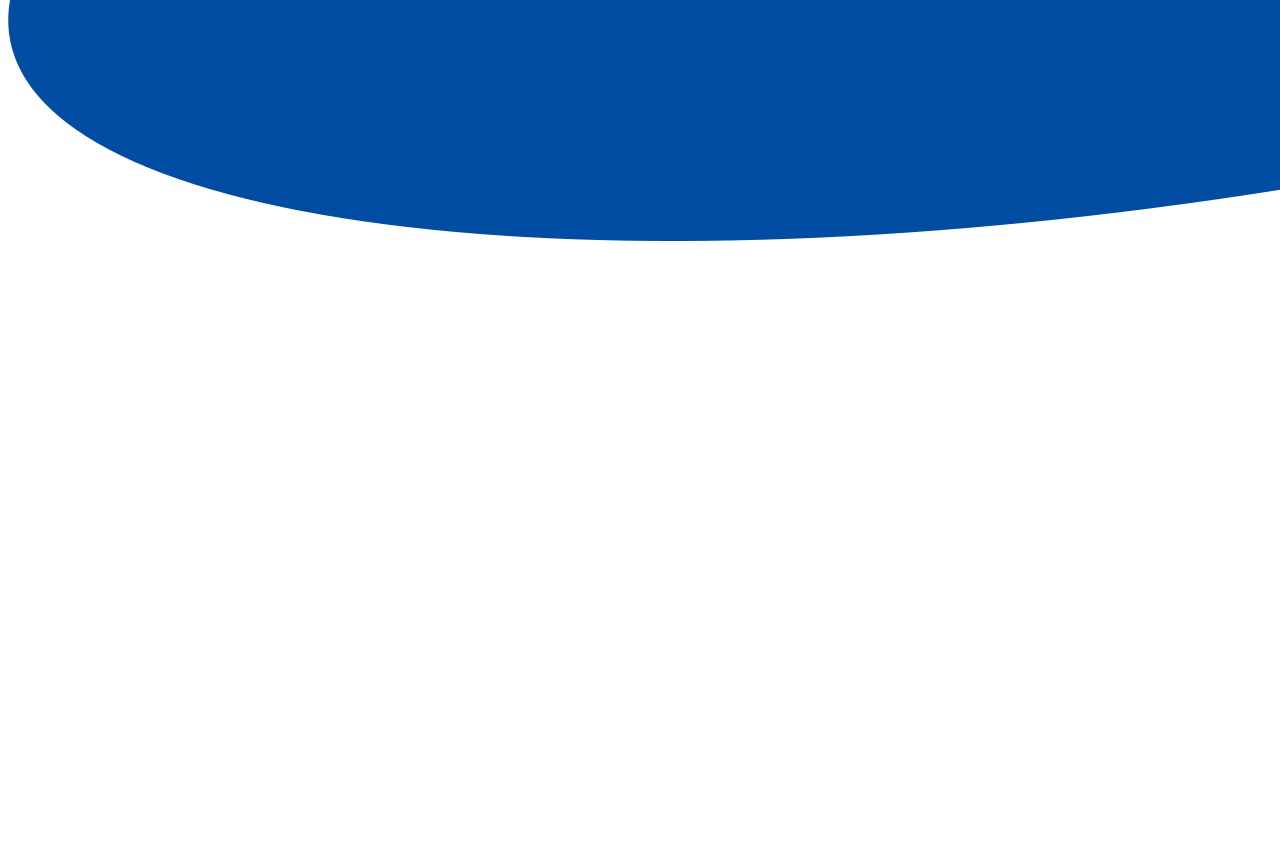
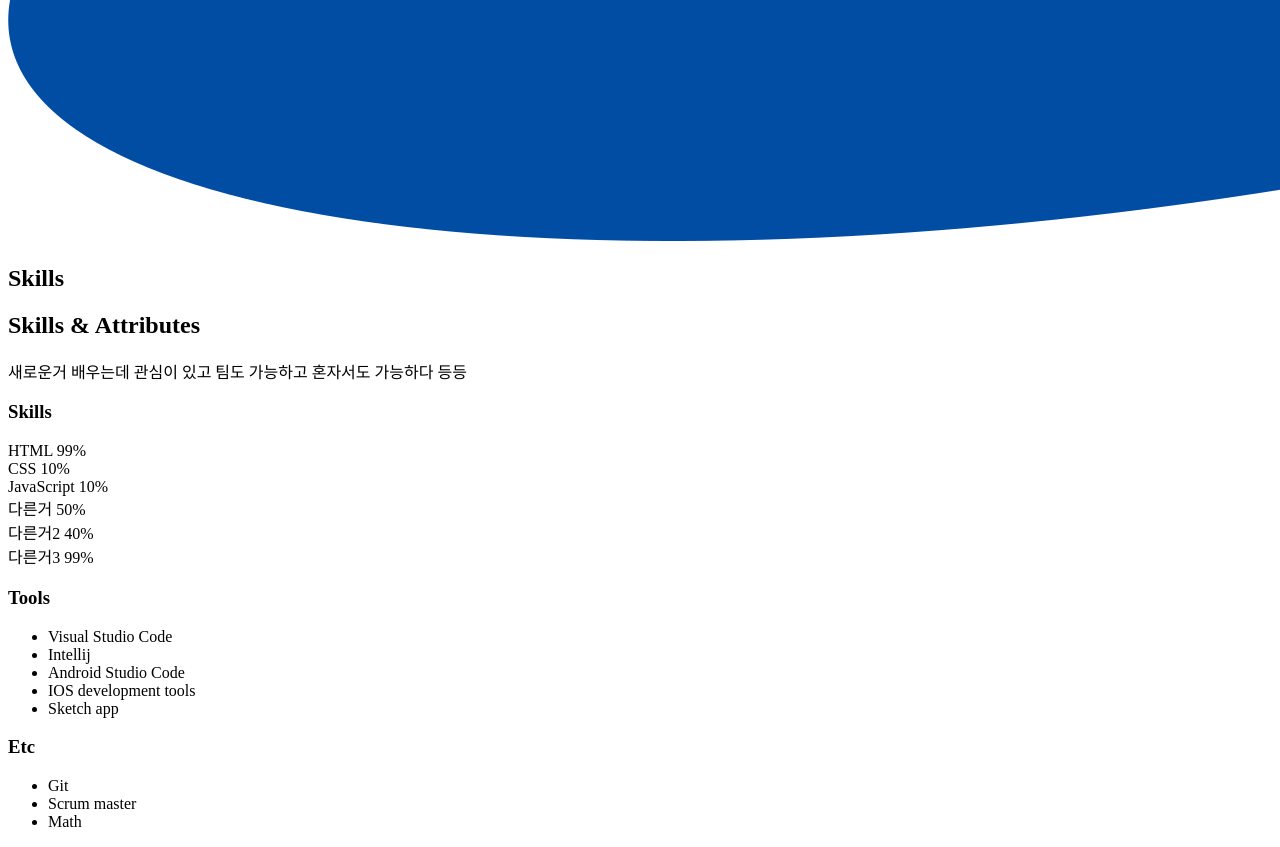
Before and after one commit to jeajae/portfolio, a plain HTML site: page index.html in a window 1280 px wide. Shown: the part 1936-2783 px from the top of the page. Before the commit the page ends 2197 px from the top, so only its background shows below. Drawn offline with Linux system fonts and the light colour scheme.

Commit message:
HTML:Skills

```diff
--- a/index.html
+++ b/index.html
@@ -98,7 +98,91 @@
     <div class="jab"></div>
   </div>
   <!-- Skills -->
-  <section id="skills"></section>
+  <section id="skills">
+    <h1>Skills</h1>
+    <h2>Skills & Attributes</h2>
+    <p>
+      새로운거 배우는데 관심이 있고 팀도 가능하고 혼자서도 가능하다 등등
+    </p>
+    <div class="skillset">
+      <div class="skillset__left">
+        <h3 class="skillset__title">Skills</h3>
+        <div class="skill">
+          <div class="skill_description">
+            <span>HTML</span>
+            <span>99%</span>
+          </div>
+          <div class="skill__bar">
+            <div class="skill__value"></div>
+          </div>
+        </div>
+        <div class="skill">
+          <div class="skill_description">
+            <span>CSS</span>
+            <span>10%</span>
+          </div>
+          <div class="skill__bar">
+            <div class="skill__value"></div>
+          </div>
+          <div class="skill">
+            <div class="skill_description">
+              <span>JavaScript</span>
+              <span>10%</span>
+            </div>
+            <div class="skill__bar">
+              <div class="skill__value"></div>
+            </div>
+            <div class="skill">
+              <div class="skill_description">
+                <span>다른거</span>
+                <span>50%</span>
+              </div>
+              <div class="skill__bar">
+                <div class="skill__value"></div>
+              </div>
+              <div class="skill">
+                <div class="skill_description">
+                  <span>다른거2</span>
+                  <span>40%</span>
+                </div>
+                <div class="skill__bar">
+                  <div class="skill__value"></div>
+              </div>
+              <div class="skill">
+                <div class="skill_description">
+                  <span>다른거3</span>
+                  <span>99%</span>
+                </div>
+                <div class="skill__bar">
+                  <div class="skill__value"></div>
+              </div>
+      </div>
+    </div>
+      <div class="skillset__right">
+        <div class="Tools">
+          <h3 class="skillset__title">Tools</h3>
+          <ul class="tools__list">
+            <li><span>Visual Studio Code</span></li>
+            <li><span>Intellij</span></li>
+            <li><span>Android Studio Code</span></li>
+            <li><span>IOS development tools</span></li>
+            <li><span>Sketch app</span></li>
+          </ul>
+        </div>
+        <div class="etc">
+          <h3 class="skillset__title">Etc</h3>
+          <ul class="etc__list">
+            <li><span>Git</span></li>
+            <li><span>Scrum master</span></li>
+            <li><span>Math</span></li>
+          </ul>
+          <ul class="etc__list">
+
+          </ul>
+        </div>
+      </div>
+    </div>
+  </section>
   <!-- Work -->
   <section id="work"></section>
   <!-- Testimonials -->
```
